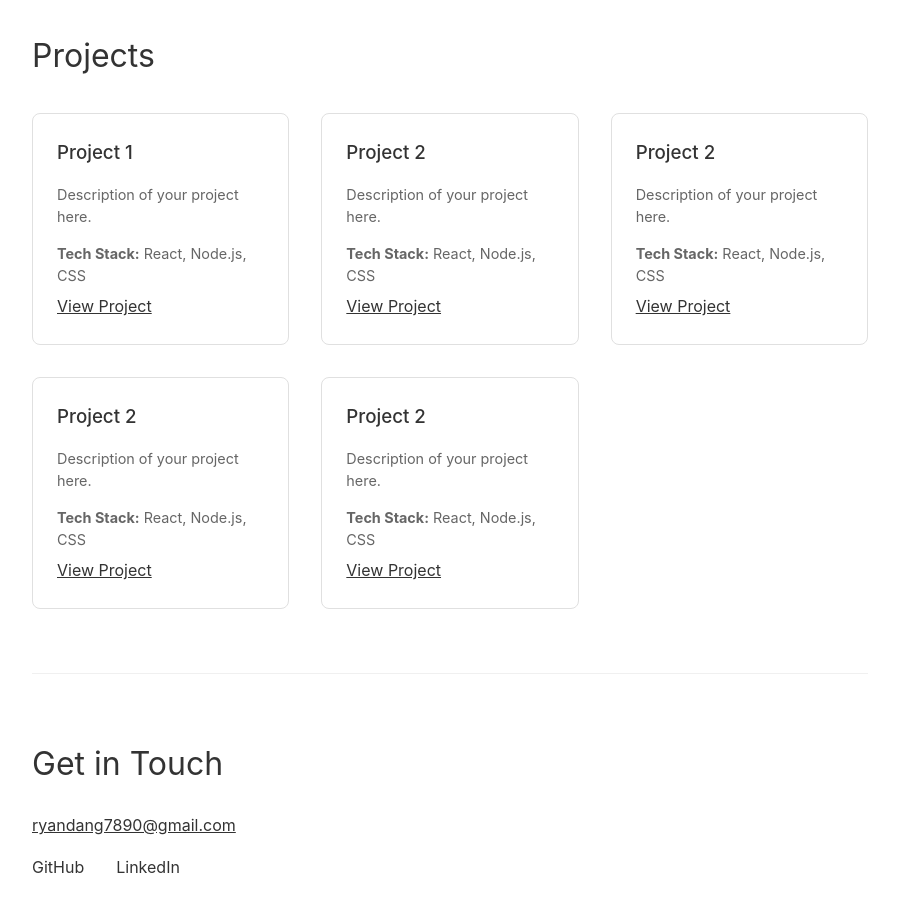
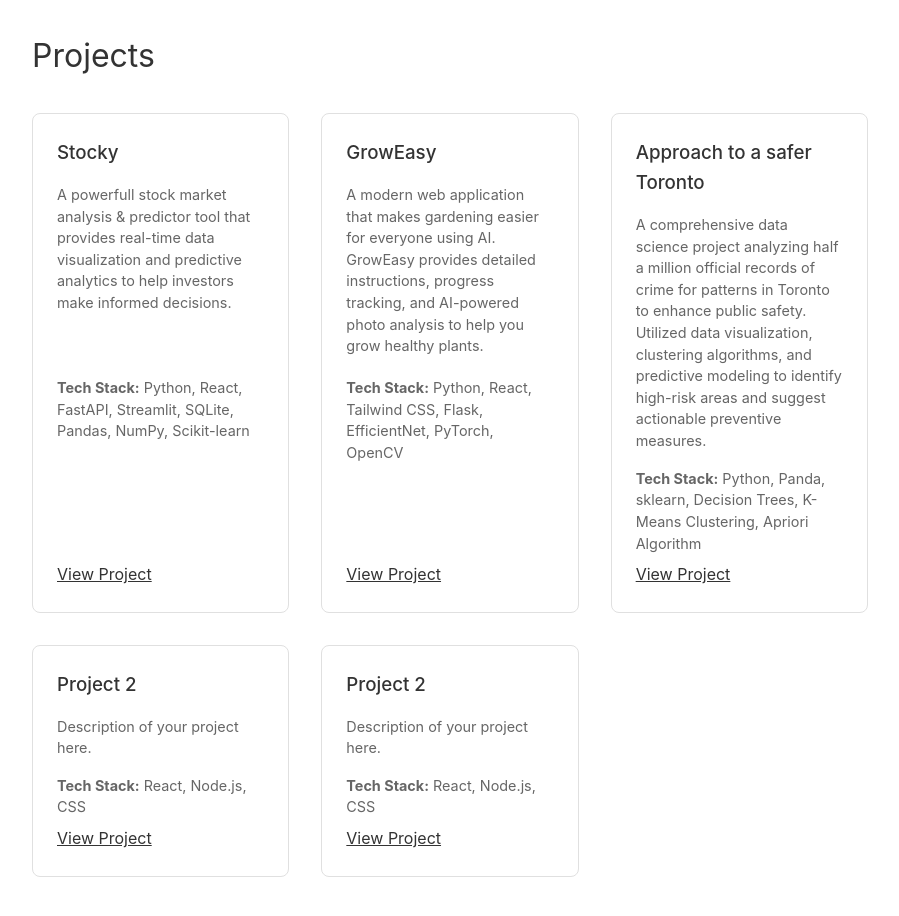
Before and after one commit to RRyanDang/PromotingWebsite, a React (Vite) app: page / in a window 1280 px wide. Shown: the part 940-1856 px from the top of the page, without its empty margins (190-1089 px from the left). Built offline with nearby package versions, Linux system fonts and the light colour scheme.

Commit message:
added project

```diff
--- a/src/Projects.jsx
+++ b/src/Projects.jsx
@@ -1,21 +1,21 @@
 const projects = [
   {
-    title: "Project 1",
-    description: "Description of your project here.",
-    stack: ["React", "Node.js", "CSS"],
-    link: "<link_to_project>"
+    title: "Stocky",
+    description: "A powerfull stock market analysis & predictor tool that provides real-time data visualization and predictive analytics to help investors make informed decisions.",
+    stack: ["Python","React", "FastAPI", "Streamlit","SQLite","Pandas","NumPy","Scikit-learn"],
+    link: "https://github.com/RRyanDang/Stocky"
   },
   {
-    title: "Project 2",
-    description: "Description of your project here.",
-    stack: ["React", "Node.js", "CSS"],
-    link: "<link_to_project>"
+    title: "GrowEasy",
+    description: "A modern web application that makes gardening easier for everyone using AI. GrowEasy provides detailed instructions, progress tracking, and AI-powered photo analysis to help you grow healthy plants.",
+    stack: ["Python","React", "Tailwind CSS", "Flask", "EfficientNet", "PyTorch", "OpenCV"],
+    link: "https://github.com/RRyanDang/GrowEasy"
   },
   {
-    title: "Project 2",
-    description: "Description of your project here.",
-    stack: ["React", "Node.js", "CSS"],
-    link: "<link_to_project>"
+    title: "Approach to a safer Toronto",
+    description: "A comprehensive data science project analyzing half a million official records of crime for patterns in Toronto to enhance public safety. Utilized data visualization, clustering algorithms, and predictive modeling to identify high-risk areas and suggest actionable preventive measures.",
+    stack: ["Python", "Panda", "sklearn","Decision Trees","K-Means Clustering","Apriori Algorithm"],
+    link: "https://github.com/RRyanDang/Analysis-of-Crime-Patterns-in-Toronto-A-Data-Mining-Approach-to-Public-Safety"
   },
   {
     title: "Project 2",
```
